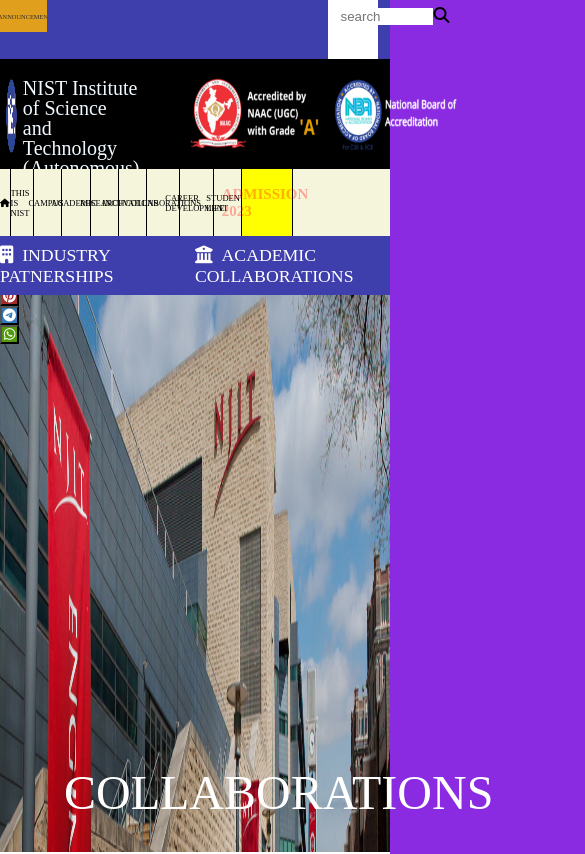
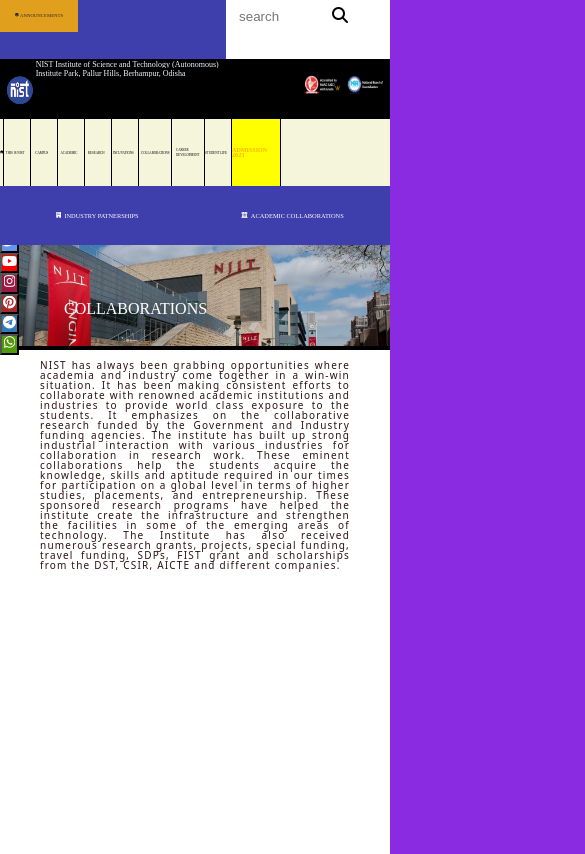
Before and after one commit to payalbhattamisra/nis, a plain HTML site: page index.html in a window 390 px wide. Shown: the top 854 px of the page, 585 px wide, since content can reach past the window. Drawn offline with Linux system fonts and the light colour scheme.

Commit message:
responsive

```diff
--- a/style.css
+++ b/style.css
@@ -2,6 +2,8 @@
     margin: 0;
     padding: 0;
     box-sizing: border-box;
+    /* scroll-behavior: smooth; */
+    overflow-x: hidden;
 }
 body{
     width: 100vw;
@@ -49,9 +51,9 @@ body{
     align-items: center;
 
 }
-.middle1{
+ .middle1{
     width: 72vw;
-    height:2rem;
+    height:1rem;
     background-color:rgb(62, 62, 172);
     font-size: 0.5rem;
     padding-top: 7px;
@@ -60,6 +62,7 @@ body{
     text-align: center;
 
 }
+
 .list{
     display: flex;
     justify-content:end;
@@ -99,7 +102,7 @@ body{
         display: flex;
         list-style: none;
         margin-left: 1.67vw;
-        border-color: blue;
+        border-color:blue;
 
     }
     input{
@@ -147,7 +150,7 @@ body{
 
 }
 .left2>img{
-    width: 84%;
+    width: 74%;
     height: 92%;
      padding-left: 1.5vw;
      padding-top: 2vh;
@@ -158,15 +161,15 @@ div{
 }
 .middle2{
 height: 100%;
-width: 43%;
+width: 63%;
 /* background-color: blue; */
 color: aliceblue;
 line-height: 20px;
-font-size: 20px;
+font-size: 14px;
 }
 .middle2>table{
-    padding-left: 0vw;
-    padding-top: 2vh;
+    /* padding-left: 0vw; */
+    /* padding-top: 2vh; */
 }
 .right2{
 width:22% ;
@@ -895,3 +898,112 @@ background-color: indigo;
         opacity: 0;
     }
 }
+
+/* Mobile devices – 320px — 480px.
+iPads, Tablets – 481px — 768px.
+Small screens, laptops – 769px — 1024px.
+Desktops, large screens – 1025px — 1200px.
+Extra large screens, TV – 1201px, and more. */
+@media screen  and (max-width:480px){
+    .first{
+        height:29vh;
+        /* position: fixed; */
+    }
+    .left1{
+        width:20%;
+    }
+    .left1>span{
+        font-size: 0.3rem;
+    }
+    .first1>.find{
+      width: 30px;
+    }
+     .first1>.middle1{
+        width:38%;
+     }
+     .first1>.right1{
+      width:42%;
+     }
+     .inner{
+        width:90%;
+     }
+     .first1>li{
+        padding-left: 120px;
+        align-items: end;
+     }
+    .left2>img {
+        width: 100%;
+        height:80%;
+    }
+    .first2{
+        height:25%;
+    }
+    .middle2{
+        font-size: 0.5rem;
+        line-height: 7px;
+        padding-left: 20px;
+        width: 80%;
+        /* padding-top: 0.5px; */
+        padding-bottom: 4px;
+        padding-left: 0px;
+        padding-right: 0px;
+    }
+    .right2{
+        display: none;
+    }
+    .rightmost2 {
+        display: flex;
+        justify-content: center;
+        align-items: start;
+    }
+    .rightmost2>img{
+        width:70%;
+        height:60%;
+    }
+    .first3>.home{
+        font-size: 0.2rem;
+        line-height: 5px;
+    }
+    .admission{
+        font-size: 0.38rem;
+    }
+    .first4{
+        font-size: 0.4rem;
+    }
+    .middle{
+        position: relative;
+    }
+    .first5{
+     width:100%;
+     height:80%;
+     background-image: cover;
+     position: relative;
+    }
+    .bottom_left{
+        padding-top: 80%;
+        font-size: 1rem;
+    }
+     .msg{
+         height:120%;
+        /* font-size: 0.6rem;*/
+        line-height: 100%;
+        padding: 10px 40px 0px 40px;
+        font-family: system-ui, -apple-system, BlinkMacSystemFont, 'Segoe UI', Roboto, Oxygen, Ubuntu, Cantarell, 'Open Sans', 'Helvetica Neue', sans-serif;
+     }
+     .heading{
+        padding-top: 5px;
+        font-size:1.2rem;
+     }
+}
+@media screen  and (max-width:481px)and (max-width:768px){
+
+}
+@media screen  and (max-width:769px)and (max-width:1024px){
+
+}
+@media screen  and (max-width:1025px)and (max-width:1200px){
+
+}
+@media screen  and (max-width:1201px){
+
+}
```
